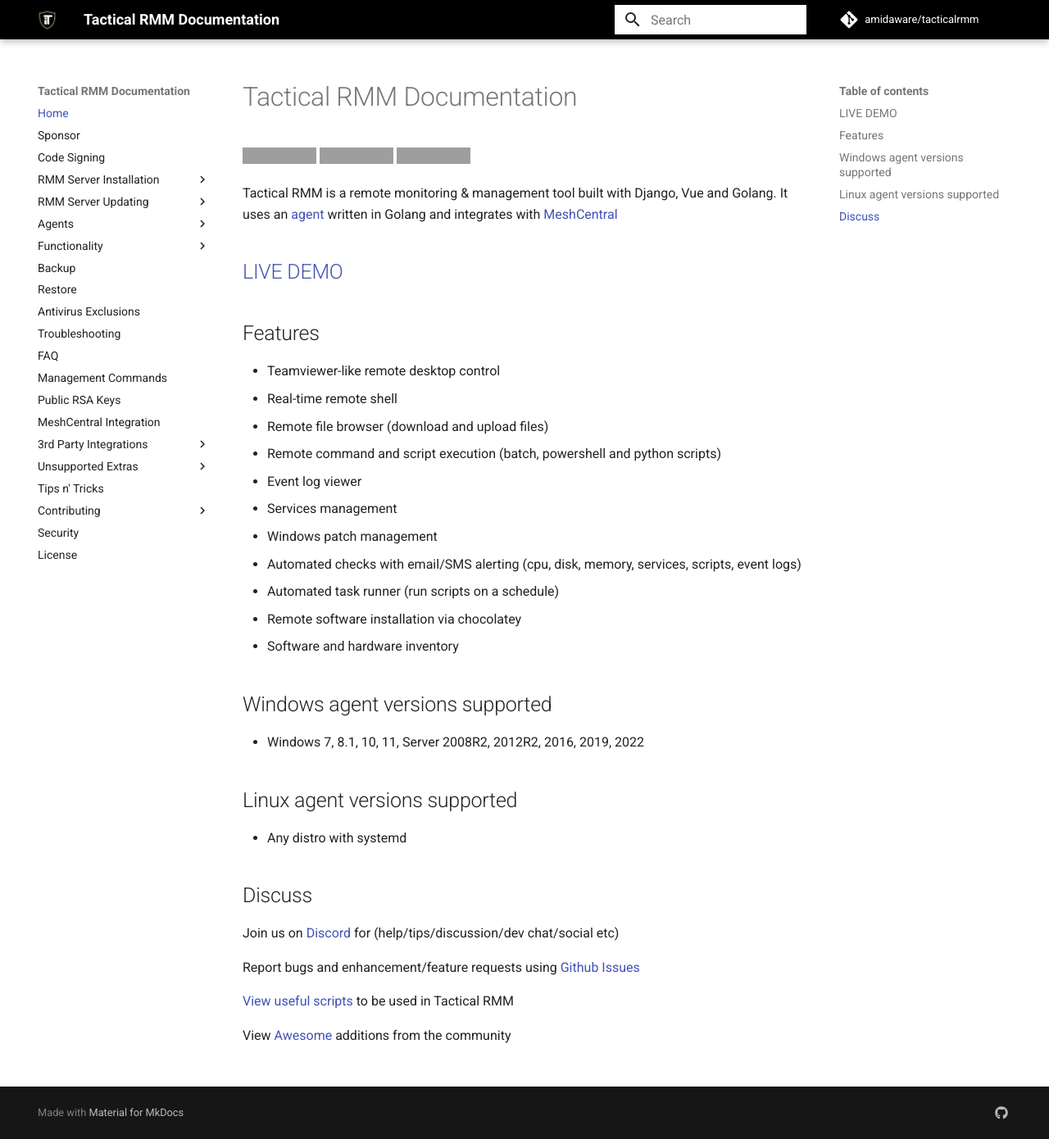
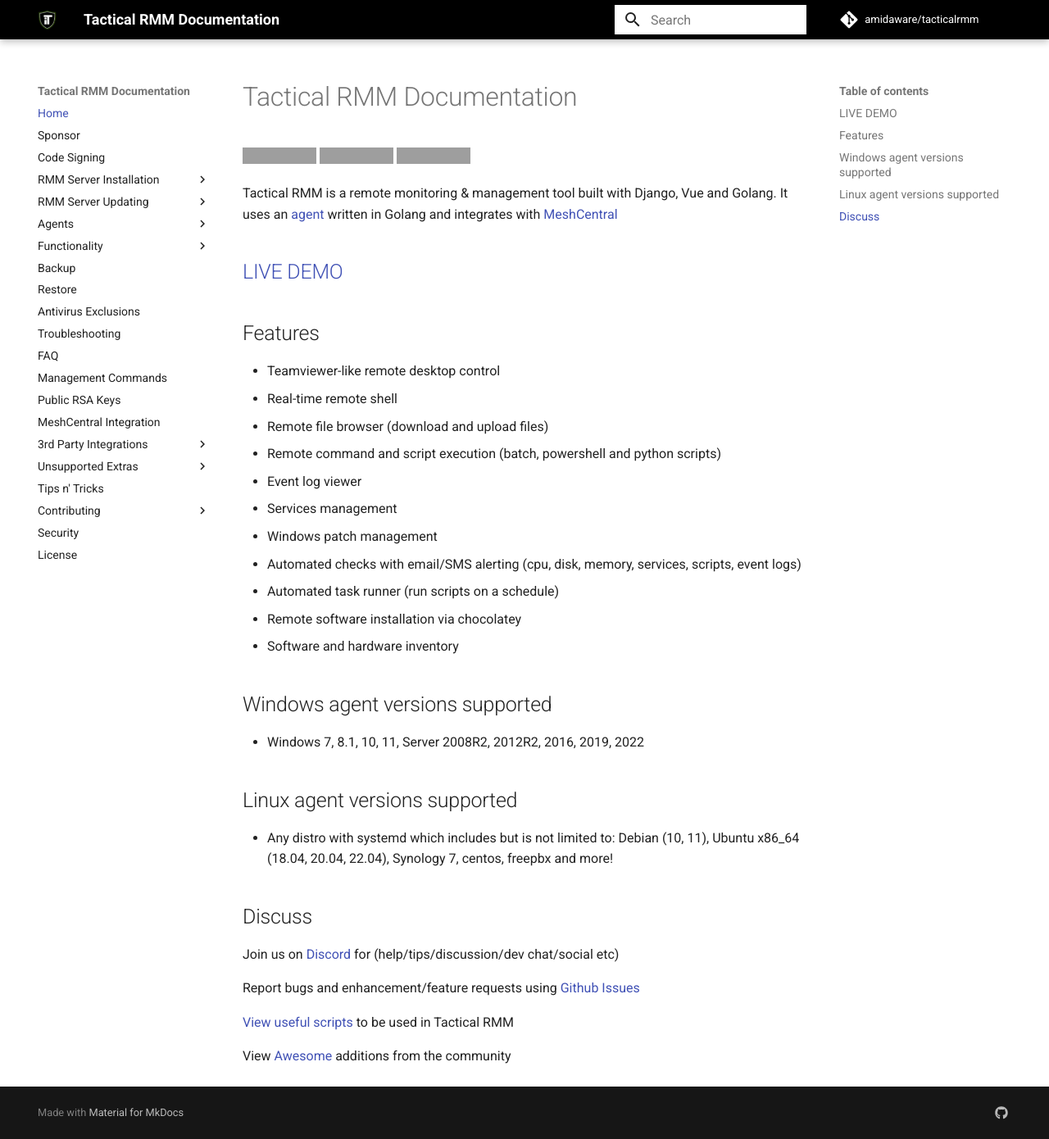
Before and after one commit to amidaware/trmm-docs, an MkDocs documentation site: the page built from docs/index.md, in a window 1280 px wide and 1390 px high. Shown: the whole window at 82% size. Built offline with MkDocs 1.6.1 and Material for MkDocs 9.7.7, drawn with Linux system fonts in a browser that asks for light colours; comment, search, counter and statistics services are not loaded; grey boxes are pictures that could not be loaded.

Commit message:
Adding supported agents

```diff
--- a/docs/index.md
+++ b/docs/index.md
@@ -28,7 +28,7 @@
 - Windows 7, 8.1, 10, 11, Server 2008R2, 2012R2, 2016, 2019, 2022
 
 ## Linux agent versions supported
-- Any distro with systemd
+- Any distro with systemd which includes but is not limited to: Debian (10, 11), Ubuntu x86_64 (18.04, 20.04, 22.04), Synology 7, centos, freepbx and more!
 
 ## Discuss
 
```
